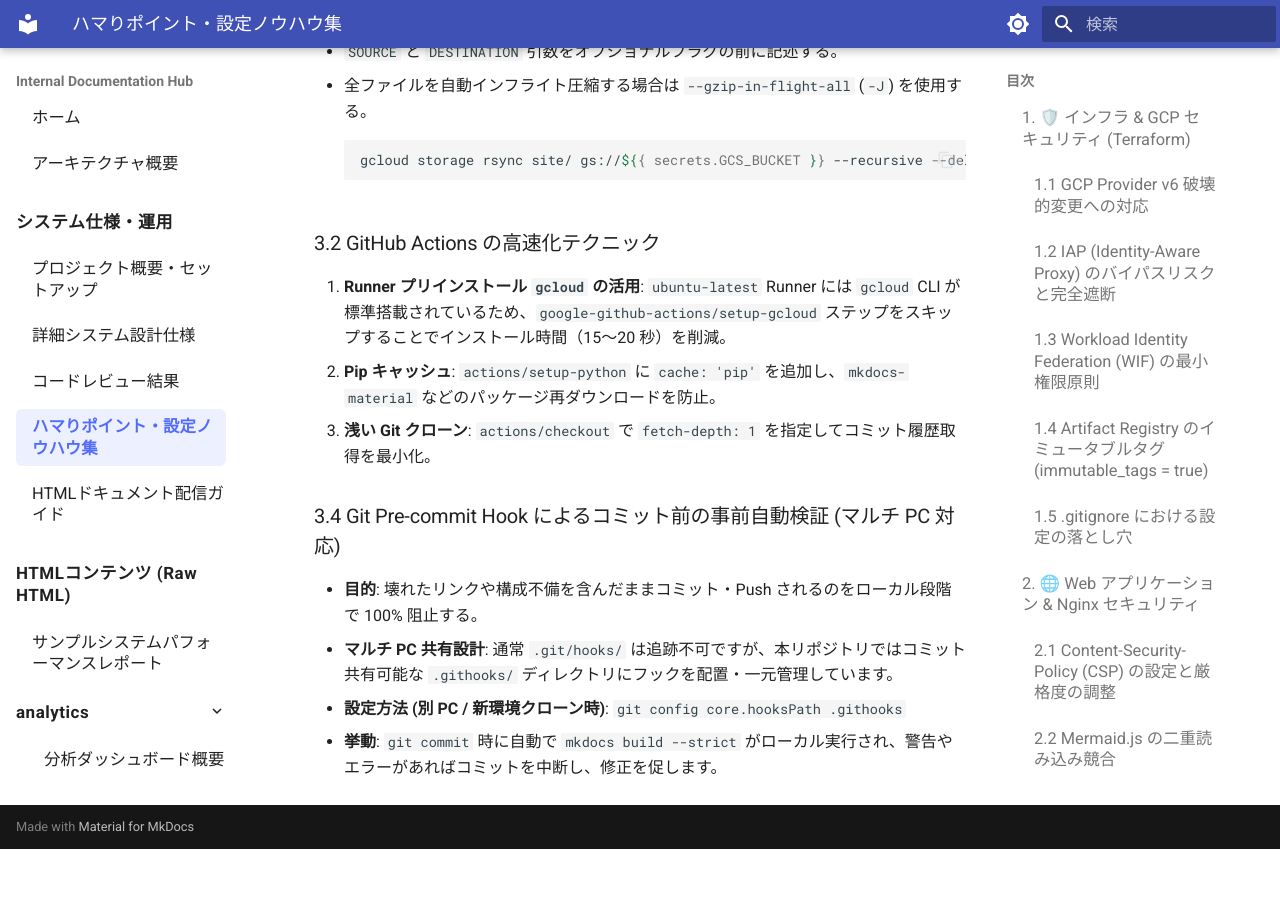
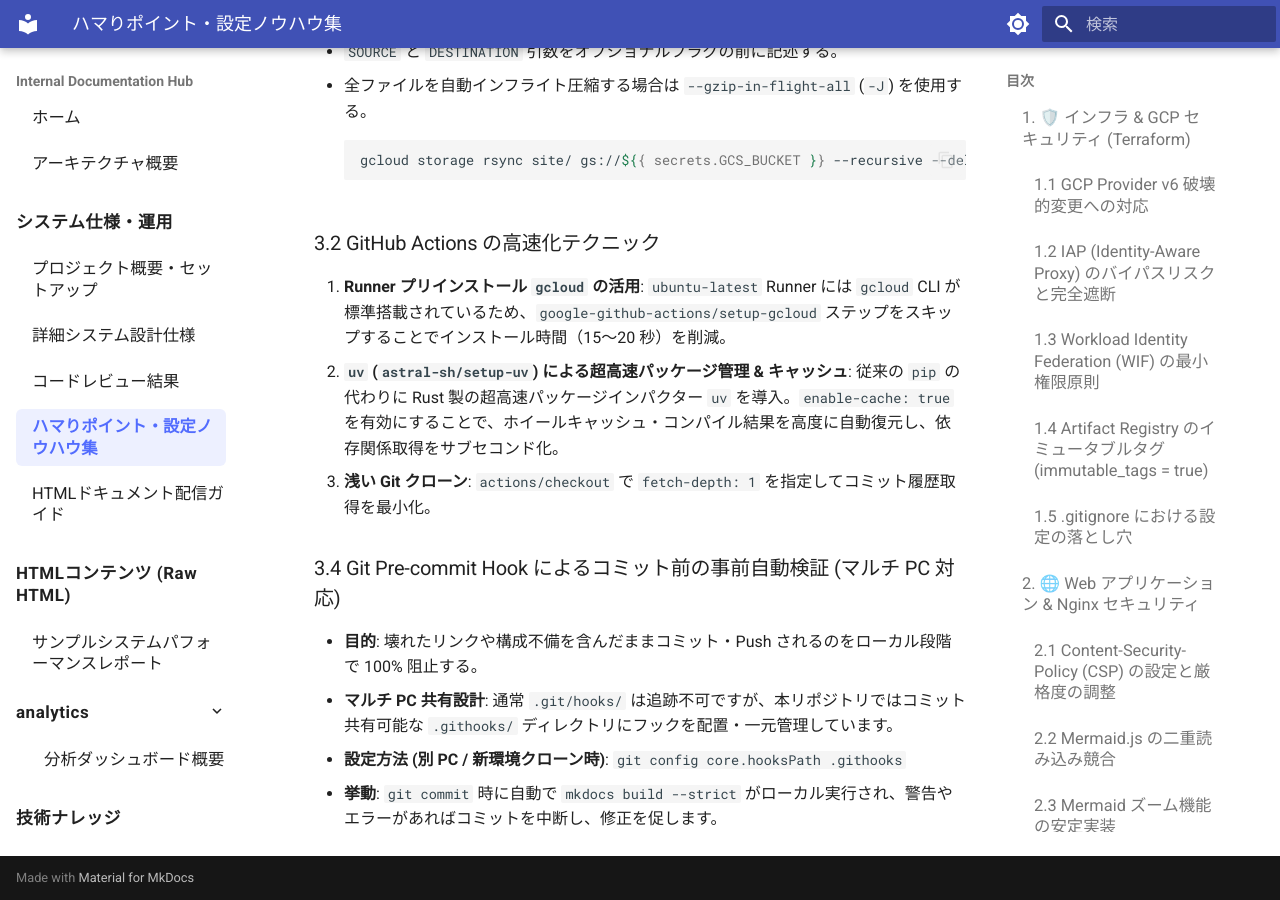
Before and after one commit to oharato/docs-repo, an MkDocs documentation site: the page built from docs/system/pitfalls_and_tips.md, in a window 1280 px wide and 900 px high, scrolled down 2986 px. Built offline with MkDocs 1.6.1 and Material for MkDocs 9.7.7, drawn with Linux system fonts in a browser that asks for light colours; before the commit the page ends 3835 px from its top, so only the background shows below that.

Commit message:
perf(ci): switch Python setup to uv (astral-sh/setup-uv@v5) with caching enabled

```diff
--- a/docs/system/pitfalls_and_tips.md
+++ b/docs/system/pitfalls_and_tips.md
@@ -82,7 +82,8 @@
 
 ### 3.2 GitHub Actions の高速化テクニック
 1. **Runner プリインストール `gcloud` の活用**: `ubuntu-latest` Runner には `gcloud` CLI が標準搭載されているため、`google-github-actions/setup-gcloud` ステップをスキップすることでインストール時間（15〜20 秒）を削減。
-2. **Pip キャッシュ**: `actions/setup-python` に `cache: 'pip'` を追加し、`mkdocs-material` などのパッケージ再ダウンロードを防止。
+2. **`uv` (`astral-sh/setup-uv`) による超高速パッケージ管理 & キャッシュ**:
+   従来の `pip` の代わりに Rust 製の超高速パッケージインパクター `uv` を導入。`enable-cache: true` を有効にすることで、ホイールキャッシュ・コンパイル結果を高度に自動復元し、依存関係取得をサブセコンド化。
 3. **浅い Git クローン**: `actions/checkout` で `fetch-depth: 1` を指定してコミット履歴取得を最小化。
 
 ### 3.4 Git Pre-commit Hook によるコミット前の事前自動検証 (マルチ PC 対応)
```
Also changed, not shown: README.md (+4 -0 lines), 1 other file.
